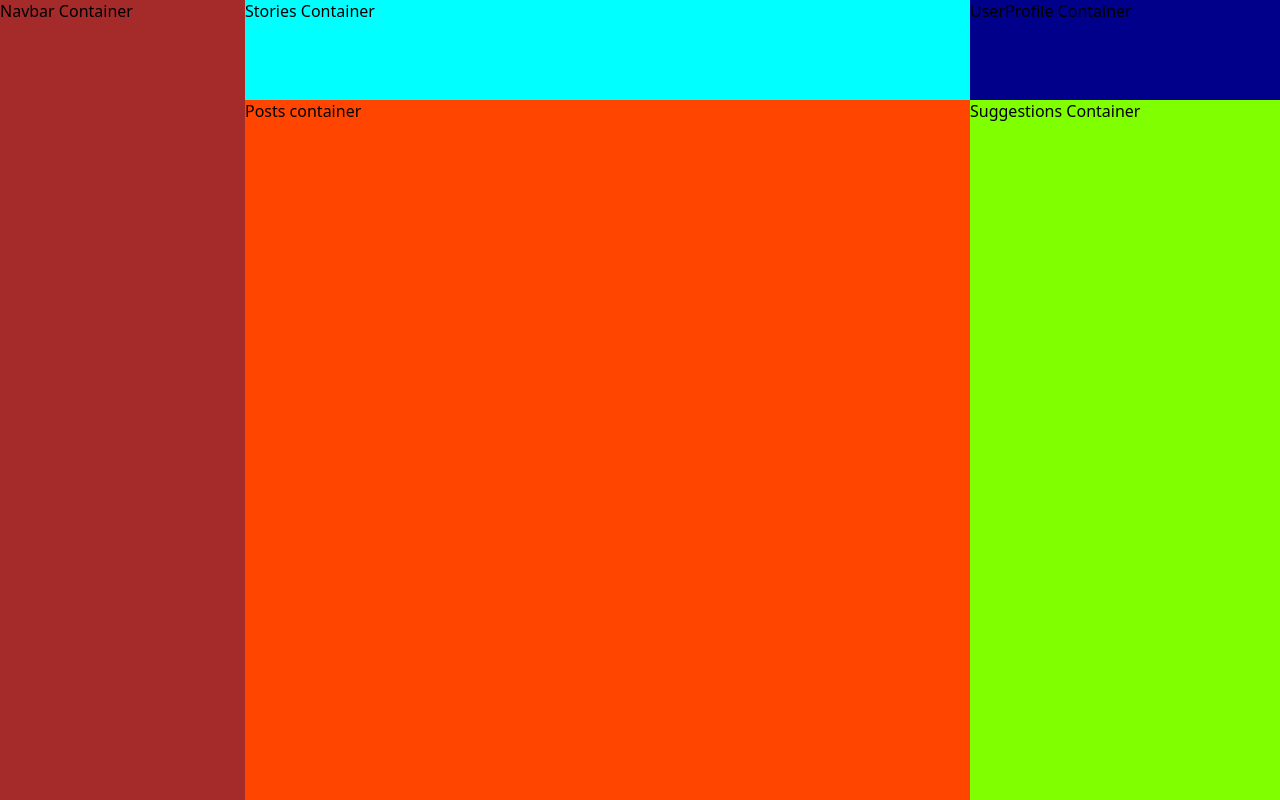
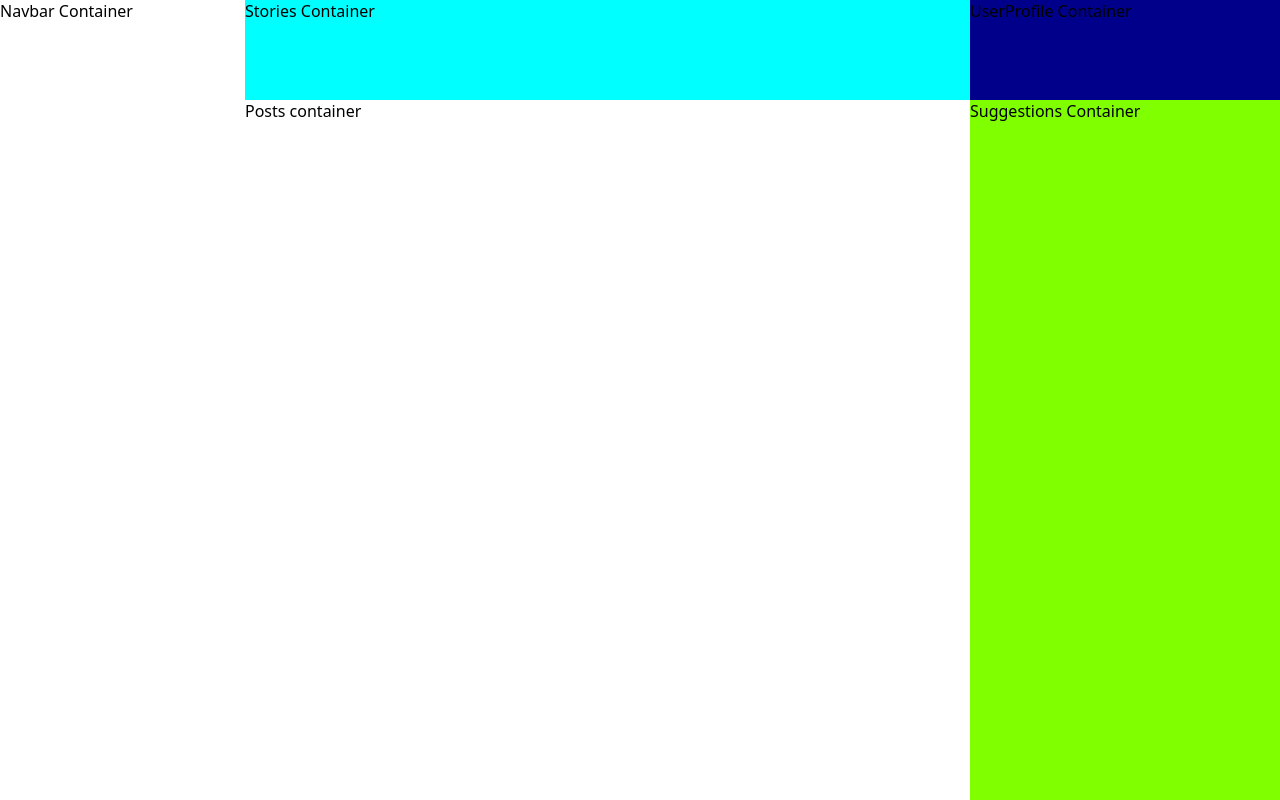
Before and after one commit to sandeep066/ts-instagram, a React (Create React App) app: page / in a window 1280 px wide. Shown: the top 800 px of the page. Built offline with nearby package versions, Linux system fonts and the light colour scheme.

Commit message:
chore: Removed background color,added git readme

```diff
--- a/src/containers/navbar/nav-bar.scss
+++ b/src/containers/navbar/nav-bar.scss
@@ -1,5 +1,4 @@
 .main-navbar {
   width: 245px;
-  background-color: brown;
   height: 100vh;
 }
--- a/src/containers/posts/posts.scss
+++ b/src/containers/posts/posts.scss
@@ -1,5 +1,4 @@
 .main-posts {
   width: 725px;
   height: calc(100vh - 100px);
-  background-color: orangered;
 }
```
Also changed, not shown: 1 other file (tests, documents, lock files or other folders).
